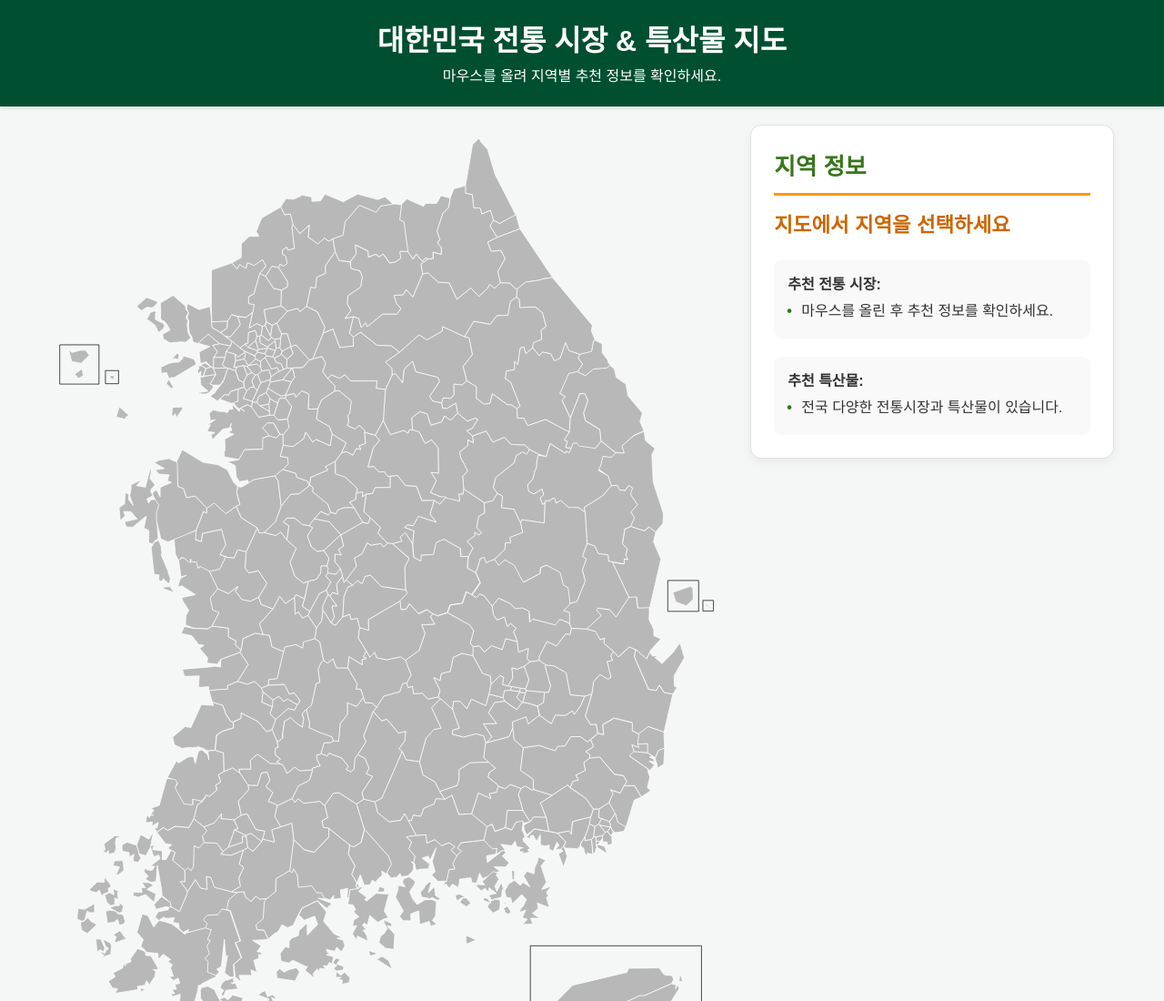
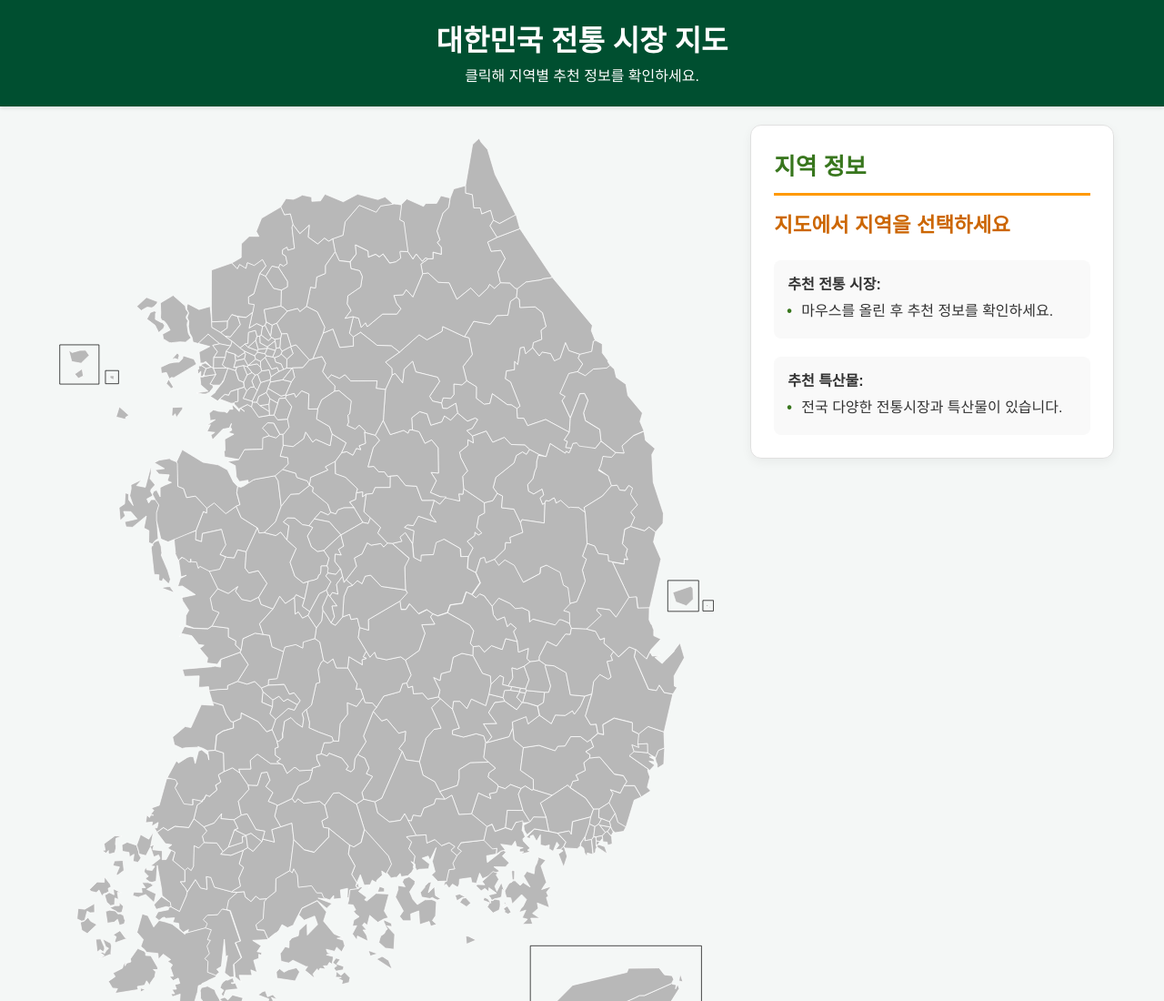
Before and after one commit to asy-sgu/EICBM45th3, a plain HTML site: page index.html in a window 1280 px wide. Shown: the top 1100 px of the page at 91% size. Drawn offline with Linux system fonts and the light colour scheme.

Commit message:
Update index.html

```diff
--- a/index.html
+++ b/index.html
@@ -9,8 +9,8 @@
 </head>
 <body>
     <header>
-        <h1>대한민국 전통 시장 & 특산물 지도</h1>
-        <p>마우스를 올려 지역별 추천 정보를 확인하세요.</p>
+        <h1>대한민국 전통 시장 지도</h1>
+        <p>클릭해 지역별 추천 정보를 확인하세요.</p>
     </header>
 
     <main class="container">
```
